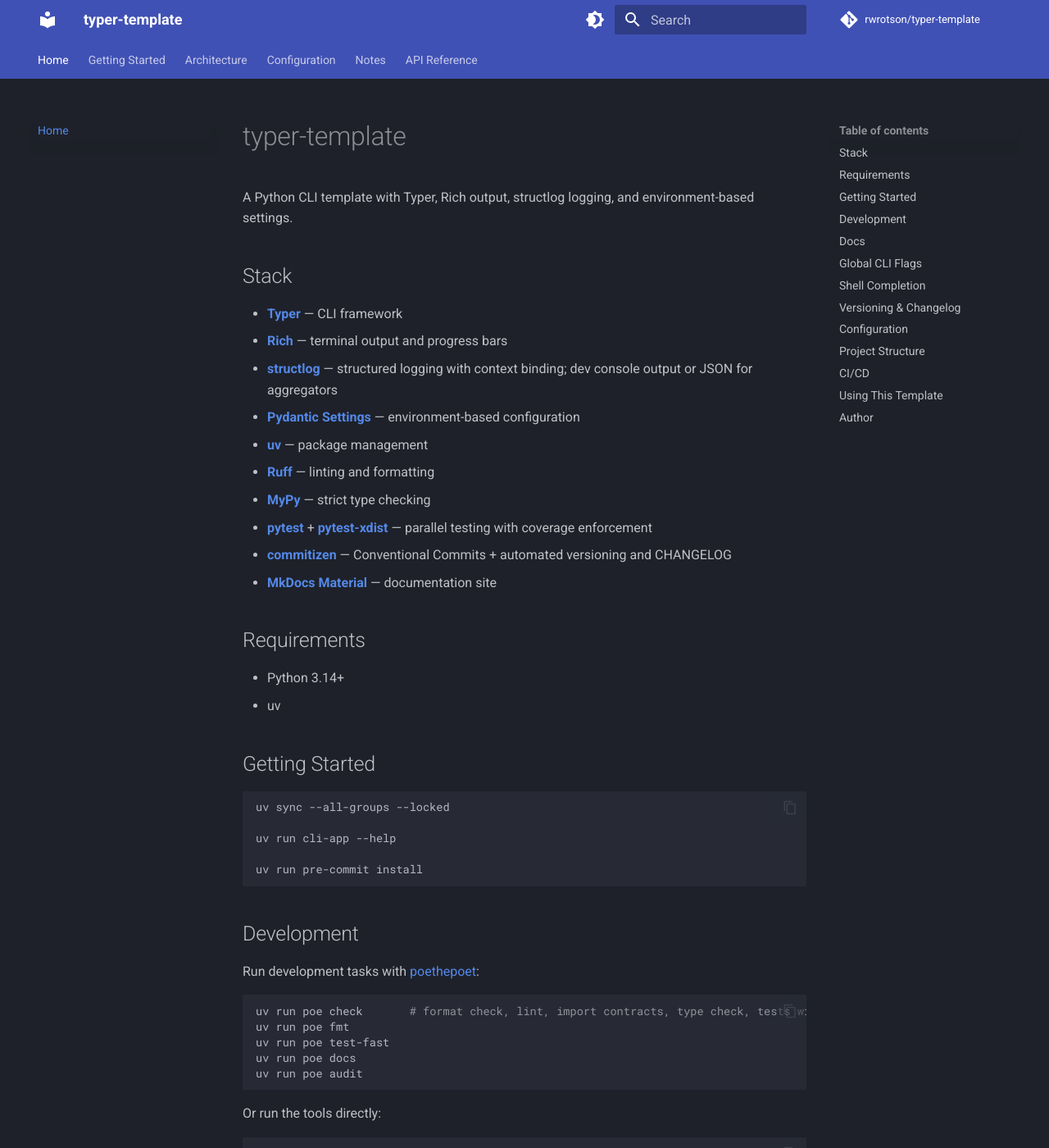
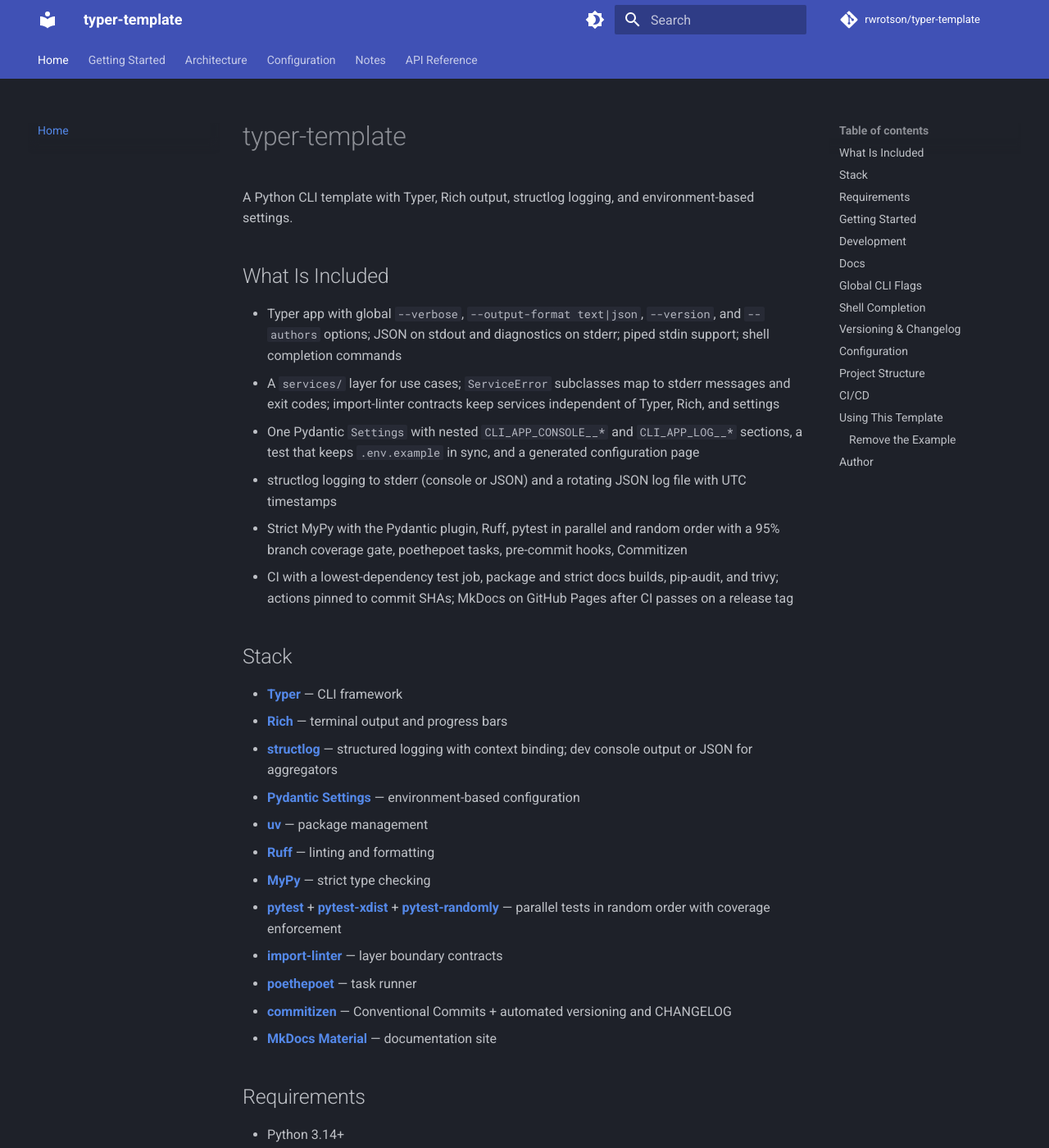
Before and after one commit to rwrotson/typer-template, an MkDocs documentation site: the page built from docs/index.md, in a window 1280 px wide and 1400 px high. Shown: the whole window at 82% size. Built offline with MkDocs 1.6.1 and Material for MkDocs 9.7.7, drawn with Linux system fonts in a browser that asks for light colours; comment, search, counter and statistics services are not loaded; some of the changed text lies outside the part shown.

Commit message:
docs: add dependency, workflow and testing rules to AGENTS.md and example removal guide to README

```diff
--- a/README.md
+++ b/README.md
@@ -1,6 +1,15 @@
 # typer-template
 
 A Python CLI template with Typer, Rich output, structlog logging, and environment-based settings.
+
+## What Is Included
+
+- Typer app with global `--verbose`, `--output-format text|json`, `--version`, and `--authors` options; JSON on stdout and diagnostics on stderr; piped stdin support; shell completion commands
+- A `services/` layer for use cases; `ServiceError` subclasses map to stderr messages and exit codes; import-linter contracts keep services independent of Typer, Rich, and settings
+- One Pydantic `Settings` with nested `CLI_APP_CONSOLE__*` and `CLI_APP_LOG__*` sections, a test that keeps `.env.example` in sync, and a generated configuration page
+- structlog logging to stderr (console or JSON) and a rotating JSON log file with UTC timestamps
+- Strict MyPy with the Pydantic plugin, Ruff, pytest in parallel and random order with a 95% branch coverage gate, poethepoet tasks, pre-commit hooks, Commitizen
+- CI with a lowest-dependency test job, package and strict docs builds, pip-audit, and trivy; actions pinned to commit SHAs; MkDocs on GitHub Pages after CI passes on a release tag
 
 ## Stack
 
@@ -11,7 +20,9 @@
 - **[uv](https://docs.astral.sh/uv/)** — package management
 - **[Ruff](https://docs.astral.sh/ruff/)** — linting and formatting
 - **[MyPy](https://mypy.readthedocs.io/)** — strict type checking
-- **[pytest](https://docs.pytest.org/)** + **[pytest-xdist](https://github.com/pytest-dev/pytest-xdist)** — parallel testing with coverage enforcement
+- **[pytest](https://docs.pytest.org/)** + **[pytest-xdist](https://github.com/pytest-dev/pytest-xdist)** + **[pytest-randomly](https://github.com/pytest-dev/pytest-randomly)** — parallel tests in random order with coverage enforcement
+- **[import-linter](https://import-linter.readthedocs.io/)** — layer boundary contracts
+- **[poethepoet](https://poethepoet.natn.io/)** — task runner
 - **[commitizen](https://commitizen-tools.github.io/commitizen/)** — Conventional Commits + automated versioning and CHANGELOG
 - **[MkDocs Material](https://squidfunk.github.io/mkdocs-material/)** — documentation site
 
@@ -174,6 +185,17 @@
 
 The distribution, import package, and CLI command have separate names. Follow the [renaming checklist](https://rwrotson.github.io/typer-template/notes/#renaming-the-template) when copying this template into a new project.
 
+### Remove the Example
+
+The example command is meant to be copied, then deleted. When your first real command exists, remove:
+
+- `src/cli_app/services/example.py` and `tests/services/test_example.py`
+- `src/cli_app/cli/commands/command.py`, its export in `src/cli_app/cli/commands/__init__.py`, and its `add_typer` line in `src/cli_app/cli/app.py`
+- the `example-command` tests in `tests/cli/test_app.py` (keep the global option tests by pointing them at your command)
+- the `cli_app.services.example` and `cli_app.cli.commands.command` rows in `docs/reference/index.md`, and the example references in `docs/architecture.md` and `docs/notes.md`
+
+Then remove imports the deleted tests leave unused (Ruff reports them as F401 but does not fix them automatically) and run `uv run poe check` and `uv run --group docs mkdocs build --strict`.
+
 ## Author
 
 Igor Lashkov — rwrotson@yandex.ru
```
Also changed, not shown: AGENTS.md (+37 -12 lines), docs/getting_started.md (+11 -9 lines), 1 other file.
